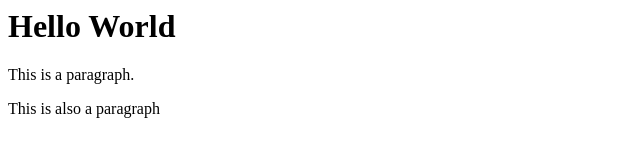
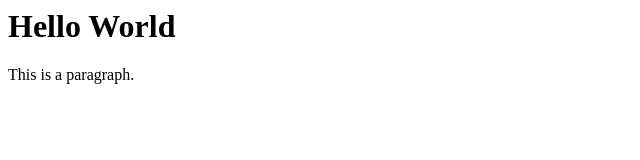
Before and after one commit to mnimmz/test_project, a plain HTML site: page index.html in a window 1280 px wide. Shown: the whole page, without its empty margins (0-640 px from the left). Drawn offline with Linux system fonts and the light colour scheme.

Commit message:
Testing testing

```diff
--- a/index.html
+++ b/index.html
@@ -1,3 +1,2 @@
 <h1>Hello World</h1>
 <p>This is a paragraph.</p>
-<p>This is also a paragraph</p>
```
